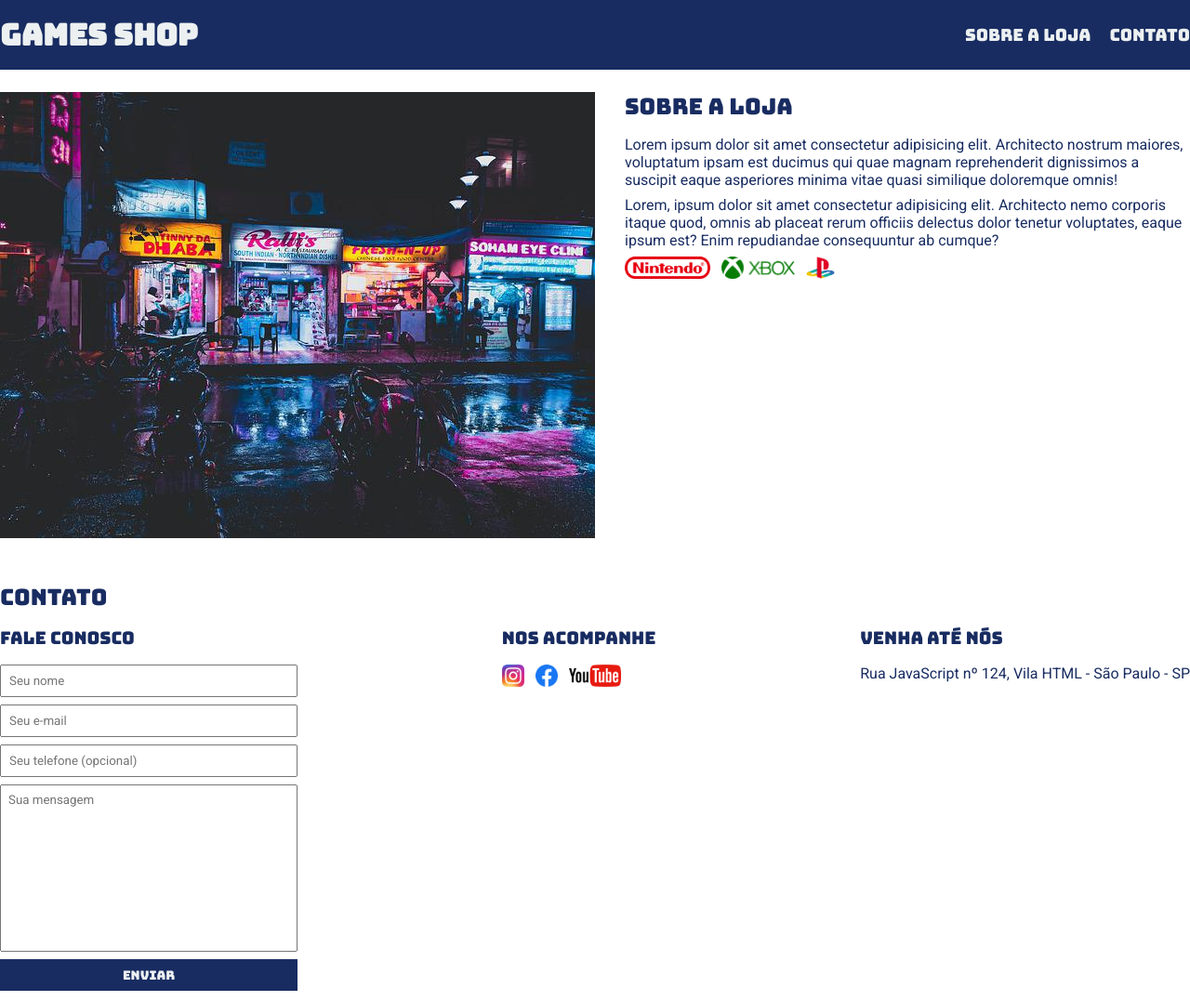
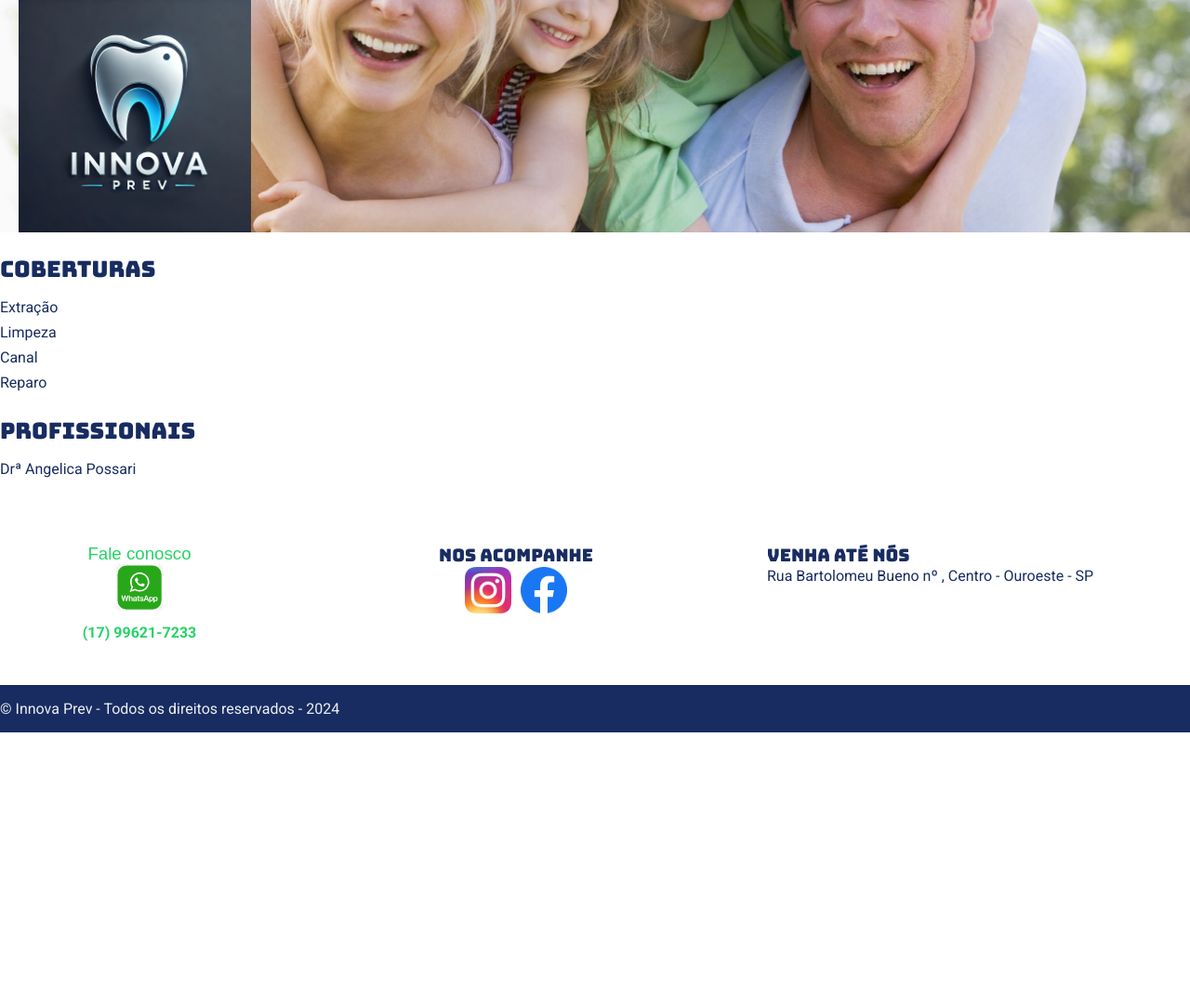
Before and after one commit to denismarquini/site_gamesshop, a plain HTML site: page index.html in a window 1280 px wide. Shown: the top 1077 px of the page at 93% size. After the commit the page ends 800 px from the top, so only its background shows below. Drawn offline with Linux system fonts and the light colour scheme.

Commit message:
projeto_innova

```diff
--- a/index.html
+++ b/index.html
@@ -3,7 +3,7 @@
 <head>
     <meta charset="UTF-8">
     <meta name="viewport" content="width=device-width, initial-scale=1.0">
-    <title>Games Shop - A sua loja de games</title>
+    <title>Innova Prev - Convenio Odontologico</title>
     <link rel="stylesheet" href="./main.css">
 
     <link rel="preconnect" href="https://fonts.googleapis.com">
@@ -13,77 +13,59 @@
 <body>
     <header>
         <div class="container">
-            <h1>Games Shop</h1>
-            <nav>
-                <ul>
-                    <li>
-                        <a href="#about">Sobre a loja</a>
-                    </li>
-                    <li>
-                        <a href="#contact">Contato</a>
-                    </li>
-                </ul>
-            </nav>
+            <h1 class="logo"><img src="./imagens/logo.png"></h1>
         </div>
     </header>
     <section id="about">
         <div class="container">
-            <img class="store-front" src="./imagens/loja.jpg" alt="Fachada da loja Games Shop" />
-            <div>
-                <h2>Sobre a loja</h2>
-                <p>
-                    Lorem ipsum dolor sit amet consectetur adipisicing elit. Architecto nostrum maiores, voluptatum ipsam est ducimus qui quae magnam reprehenderit dignissimos a suscipit eaque asperiores minima vitae quasi similique doloremque omnis!
-                </p>
-                <p>
-                    Lorem, ipsum dolor sit amet consectetur adipisicing elit. Architecto nemo corporis itaque quod, omnis ab placeat rerum officiis delectus dolor tenetur voluptates, eaque ipsum est? Enim repudiandae consequuntur ab cumque?
-                </p>
-                <ul class="brands-list">
-                    <li><img src="./imagens/nintendo.png" alt="Nintendo" /></li>
-                    <li><img src="./imagens/xbox.png" alt="Xbox" /></li>
-                    <li><img src="./imagens/playstation.png" alt="Playstation" /></li>
-                </ul>
-            </div>
+        <ul>
+            <li>
+                <div>
+                    <h2>Coberturas</h2>
+                    <p>Extração</p>
+                    <p>Limpeza</p>
+                    <p>Canal</p>
+                    <P>Reparo</P>
+                </div>
+                <div>
+                    <br><h2>Profissionais</h2>
+                    <p>Drª Angelica Possari</p>
+                </div>
+            </li>
+        </ul>
         </div>
     </section>
     <section id="contact">
         <div class="container">
-            <h2>Contato</h2>
             <div class="contact-methods">
-                <div>
+                <!-- Fale conosco -->
+                <div class="whatsapp">
                     <h3>Fale conosco</h3>
-                    <form>
-                        <input type="text" placeholder="Seu nome" required />
-                        <input type="email" placeholder="Seu e-mail" required />
-                        <input type="tel" placeholder="Seu telefone (opcional)" />
-                        <textarea placeholder="Sua mensagem" required></textarea>
-                        <button type="submit">Enviar</button>
-                    </form>
+                    <img src="./imagens/whatsapp.jpg" alt="Logo do WhatsApp" />
+                    <p><a href="https://wa.me/5517996217233" target="_blank">(17) 99621-7233</a></p>
                 </div>
-                <div>
+
+                <!-- Redes sociais -->
+                <div class="social-media">
                     <h3>Nos acompanhe</h3>
                     <ul class="social-links">
                         <li>
-                            <a href="#" title="Siganos no Instagran">
-                                <img src="./imagens/instagram.png" alt="Logo do Instagran" />
+                            <a href="#" title="Siga-nos no Instagram">
+                                <img src="./imagens/instagram.png" alt="Logo do Instagram" />
                             </a>
                         </li>
                         <li>
-                        <a href="#" title="Siganos no Facebook">
-                            <img src="./imagens/facebook.png" alt="Logo do Facebook" />
-                        </a>
-                        </li>
-                        <li>
-                        <a href="#" title="Visite nosso canal no youtube">
-                            <img src="./imagens/youtube.png" alt="Logo do Youtube" />
-                        </a>
+                            <a href="#" title="Siga-nos no Facebook">
+                                <img src="./imagens/facebook.png" alt="Logo do Facebook" />
+                            </a>
                         </li>
                     </ul>
                 </div>
-                <div>
+
+                <!-- Endereço -->
+                <div class="address">
                     <h3>Venha até nós</h3>
-                    <p>
-                        Rua JavaScript nº 124, Vila HTML - São Paulo - SP
-                    </p>
+                    <p>Rua Bartolomeu Bueno nº , Centro - Ouroeste - SP</p>
                 </div>
             </div>
         </div>
@@ -91,7 +73,7 @@
     <footer>
         <div class="container">
             <p>
-                &copy; Games Shop - Todos os direitos reservados - 2024
+                &copy; Innova Prev - Todos os direitos reservados - 2024
             </p>
         </div>
     </footer>
--- a/main.css
+++ b/main.css
@@ -1,7 +1,11 @@
-*{
+* {
     margin: 0;
     padding: 0;
     box-sizing: border-box;
+}
+
+body, input, textarea {
+    font-family: "Roboto", sans-serif;
 }
 
 header,
@@ -12,14 +16,21 @@ form button {
     font-weight: normal;
 }
 
-body, input, textarea {
-    font-family: "Roboto", sans-serif;
+header {
+    background-image: url('./imagens/familia.jpg'); /* Insira o caminho da imagem */
+    background-size: cover;
+    background-position: center -270px;
+    background-repeat: no-repeat;
+    color: white;
+    padding: 20px;
+    height: 250px;
 }
 
-header {
-    padding: 16px 0;
-    background-color: #182c61;
-    color: #ecf0f1;
+header img {
+    width: 250px;
+    float: left;
+    margin-right: 15px;
+    margin-top: -20px;
 }
 
 header nav li {
@@ -35,70 +46,90 @@ header nav li a {
 
 .container {
     max-width: 1280px;
+    margin: 0 auto;
     width: 100%;
-    margin: 0 auto;
 }
 
-header .container,
-section .container {
-    display: flex;
-    align-items: center;
-    justify-content: space-between;
-}
-
-.brands-list img {
-    height: 24px;
-}
-
-.brands-list li {
-    display: inline;
-    margin-right: 8px;
-}
-
-section .container {
-    align-items: flex-start;
+ul {
+    list-style-type: none;
+    padding: 0;
 }
 
 section {
     padding: 24px 0;
+    color: #182c61;
 }
 
 section h2 {
     margin-bottom: 16px;
-}
-
-section {
-    color: #182c61;
+    text-align: center;
 }
 
 section p {
     margin-bottom: 8px;
 }
 
-.store-front {
-    margin-right: 32px;
+.contact-methods {
+    display: flex;
+    flex-wrap: wrap;
+    justify-content: space-between;
+    gap: 20px;
+}
+
+.contact-methods > div {
+    flex: 1;
+    min-width: 250px;
+    padding: 15px;
+}
+
+.social-media {
+    text-align: center;
+}
+
+.social-links {
+    display: flex;
+    justify-content: center;
+    gap: 10px;
+    list-style-type: none;
+    padding: 0;
 }
 
 .social-links img {
-    height: 24px;
+    width: 50px;
+    height: auto;
+    transition: transform 0.3s ease;
 }
 
-.social-links li {
-    display: inline;
-    margin-right: 8px;
+.social-links a:hover {
+    transform: scale(1.1);
 }
 
-.social-links li a {
-    text-decoration: none;
+.whatsapp {
+    text-align: center;
+    padding: 15px;
+    max-width: 300px;
+    margin: auto;
 }
 
-#contact .container {
-    display: block;
+.whatsapp img {
+    width: 50px;
+    height: auto;
+    margin-bottom: 10px;
 }
 
-.contact-methods {
-    display: flex;
-    justify-content: space-between;
+.whatsapp h3 {
+    font-family: Arial, sans-serif;
+    color: #25d366;
+}
+
+.whatsapp a {
+    text-decoration: none;
+    color: #25d366;
+    font-weight: bold;
+}
+
+.whatsapp a:hover {
+    text-decoration: underline;
 }
 
 form input,
@@ -115,10 +146,6 @@ form textarea {
     height: 180px;
 }
 
-section h3 {
-    margin-bottom: 16px;
-}
-
 form button {
     background-color: #182c61;
     color: #ecf0f1;
@@ -131,7 +158,7 @@ form button:hover {
 }
 
 input:focus, textarea:focus {
-    outline-color: #182c61 ;
+    outline-color: #182c61;
 }
 
 footer {
@@ -139,3 +166,21 @@ footer {
     color: #ecf0f1;
     padding: 16px 0;
 }
+
+#about .container {
+    display: flex;
+    flex-direction: column;
+    align-items: flex-start; /* Alinha todos os itens à esquerda */
+}
+
+#about h2, #about .whatsapp h3 {
+    text-align: left; /* Alinha o título à esquerda */
+}
+
+#about .container > div {
+    text-align: left; /* Alinha o conteúdo dentro de cada div à esquerda */
+}
+
+#about .container p {
+    text-align: left; /* Garante que os parágrafos fiquem à esquerda */
+}
```
Also changed, not shown: imagens/familia.jpg (added), imagens/feliz.jpg (added), imagens/logo.png (added), imagens/loja.jpg (deleted), imagens/nintendo.png (deleted), imagens/playstation.png (deleted), imagens/whatsapp.jpg (added), imagens/xbox.png (deleted).
